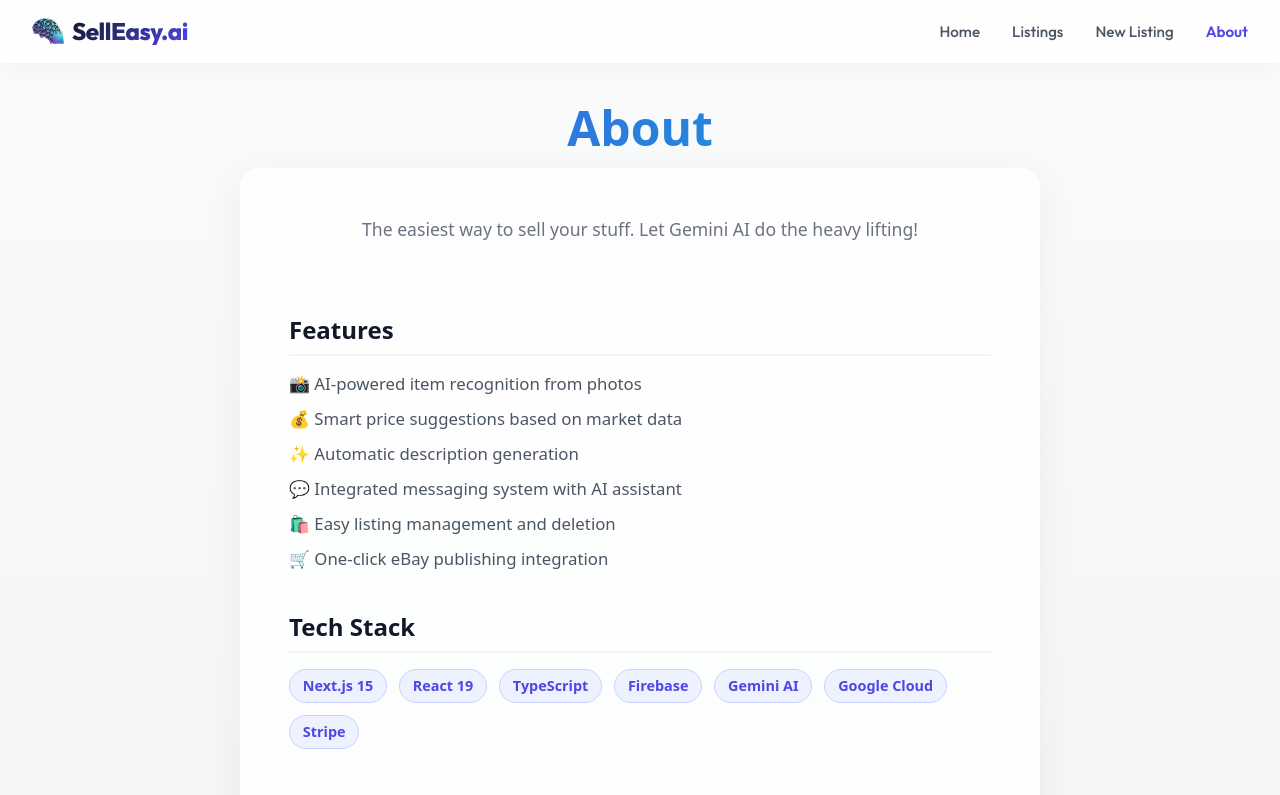
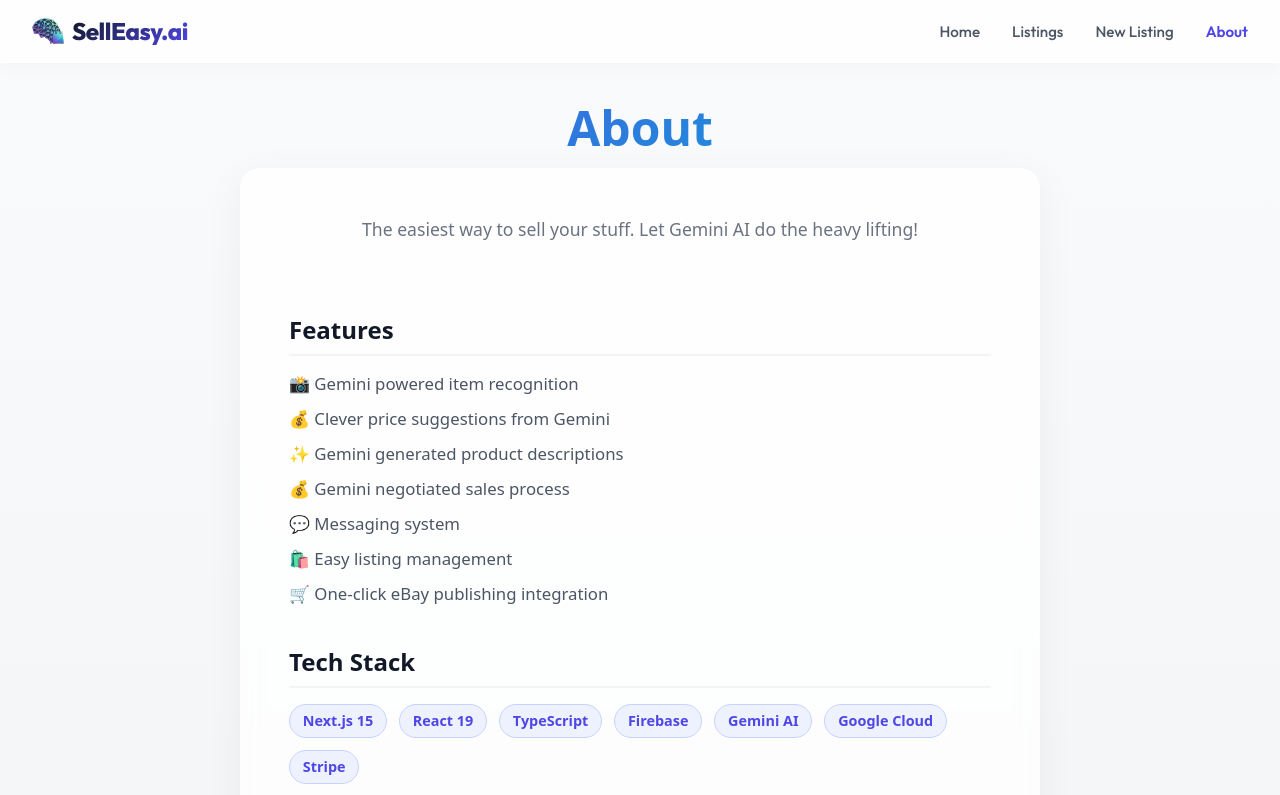
Before and after one commit to richardrauser/selleasy, a Next.js app: page /about in a window 1280 px wide. Shown: the top 795 px of the page. Built offline with nearby package versions, Linux system fonts and the light colour scheme.

Commit message:
copy updates

```diff
--- a/src/app/about/page.tsx
+++ b/src/app/about/page.tsx
@@ -16,11 +16,12 @@ export default function AboutPage() {
                 <div className={styles.section}>
                     <h2 className={styles.sectionTitle}>Features</h2>
                     <ul className={styles.featureList}>
-                        <li>📸 AI-powered item recognition from photos</li>
-                        <li>💰 Smart price suggestions based on market data</li>
-                        <li>✨ Automatic description generation</li>
-                        <li>💬 Integrated messaging system with AI assistant</li>
-                        <li>🛍️ Easy listing management and deletion</li>
+                        <li>📸 Gemini powered item recognition</li>
+                        <li>💰 Clever price suggestions from Gemini</li>
+                        <li>✨ Gemini generated product descriptions</li>
+                        <li>💰 Gemini negotiated sales process</li>
+                        <li>💬 Messaging system</li>
+                        <li>🛍️ Easy listing management</li>
                         <li>🛒 One-click eBay publishing integration</li>
                     </ul>
                 </div>
--- a/src/app/listings/new/page.tsx
+++ b/src/app/listings/new/page.tsx
@@ -15,7 +15,7 @@ export default function NewListingPage() {
                 <header className={styles.header}>
                     <h1 className={styles.title}>Create New Listing</h1>
                     <div className={styles.subtitle}>
-                        Snap a photo to automatically:
+                        Snap a photo and Gemini will:
                         <ol className={styles.featuresList}>
                             <li>describe your item</li>
                             <li>assess its quality</li>
--- a/src/app/page.tsx
+++ b/src/app/page.tsx
@@ -16,10 +16,10 @@ export default function Home() {
           />
         </div>
         <h1 className={styles.title}>
-          Let <span style={{ color: "var(--secondary)" }}>Google's Gemini AI</span> Sell Your Stuff!
+          Let <span style={{ color: "var(--secondary)" }}>Google Gemini</span> Sell your Secondhand Stuff
         </h1>
         <p className={styles.description}>
-          The easiest way to declutter your life and make money.
+          Gemini will <b>describe your item</b>, <b>assess its quality</b>, <b>suggest a price</b> and even <b>negotiate with buyers!</b>
         </p>
         <Link href="/listings/new">
           <button className={styles.ctaButton}>
--- a/src/components/ListingMessages.tsx
+++ b/src/components/ListingMessages.tsx
@@ -108,7 +108,7 @@ export default function ListingMessages({ listingId, initialMessages }: ListingM
 
     return (
         <section className={styles.messagesContainer}>
-            <h2 className={styles.title}>Q&A / Messages</h2>
+            <h2 className={styles.title}>Messages</h2>
 
             <div className={styles.messagesList}>
                 {messages.length === 0 ? (
```
